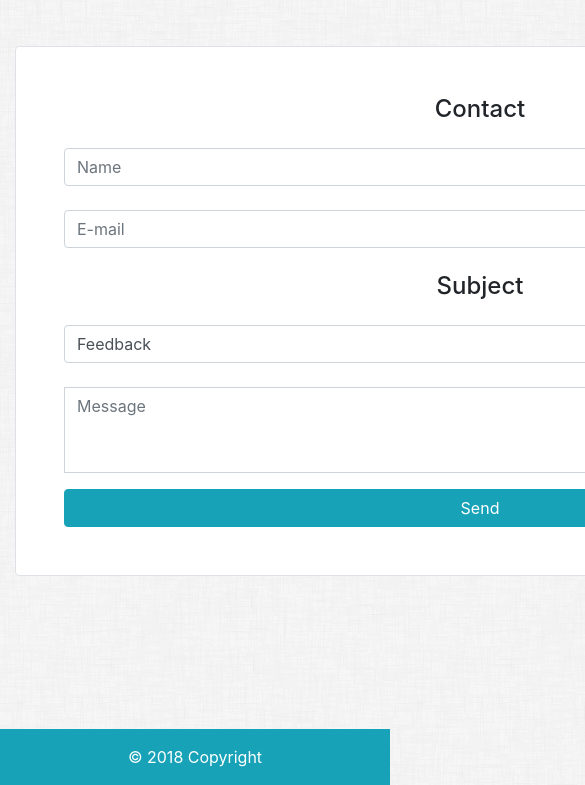
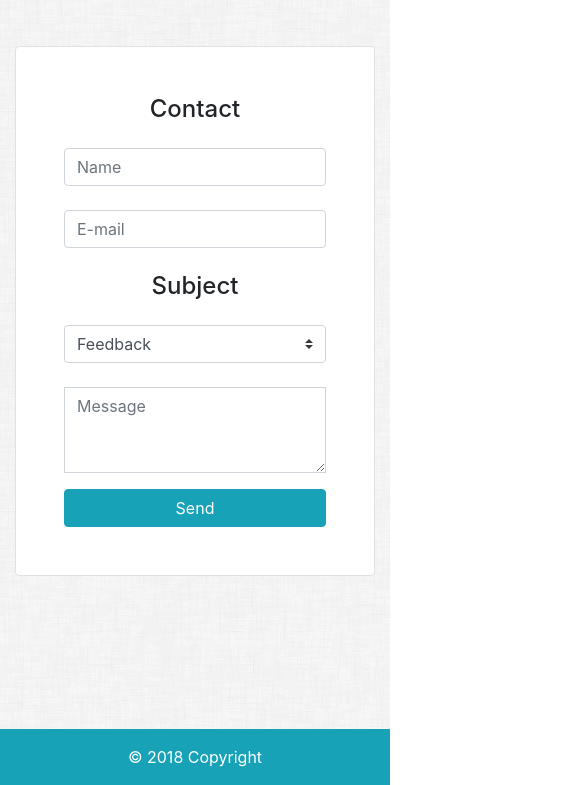
Before and after one commit to TGHeadle1371/Bootstrap-Portfolio, a plain HTML site: page contact.html in a window 390 px wide. Shown: the part 59-844 px from the top of the page, 585 px wide, since content can reach past the window. Drawn offline with nearby package versions, Linux system fonts and the light colour scheme.

Commit message:
Fixed breakpoint issue

```diff
--- a/contact.html
+++ b/contact.html
@@ -41,26 +41,11 @@
                 <li class="nav-item active">
                     <a class="nav-link" href="contact.html">Contact <span class="sr-only">(current)</span></a>
                 </li>
-
-                <!-- a Dropdown menu
-          <li class="nav-item dropdown">
-
-            <a class="nav-link dropdown-toggle" href="#" id="navbarDropdownMenuLink" data-toggle="dropdown" aria-haspopup="true" aria-expanded="false">
-              Dropdown
-            </a>
-
-            <div class="dropdown-menu" aria-labelledby="navbarDropdownMenuLink">
-              <a class="dropdown-item" href="#">Action</a>
-              <a class="dropdown-item" href="#">Another action</a>
-              <a class="dropdown-item" href="#">Something else here</a>
-            </div>
-
-          </li> -->
             </ul>
         </div>
     </nav>
     <br>
-    <div class="container" style="margin-bottom:40px; width: 960px; height: 600px;">
+    <div class="container" style="margin-bottom:40px; /* width: 960px; height: 600px; */">
         <!-- Default form contact -->
         <form class="text-center border rounded border-#cccccc p-5" style=" background: #ffffff;">
 
```
